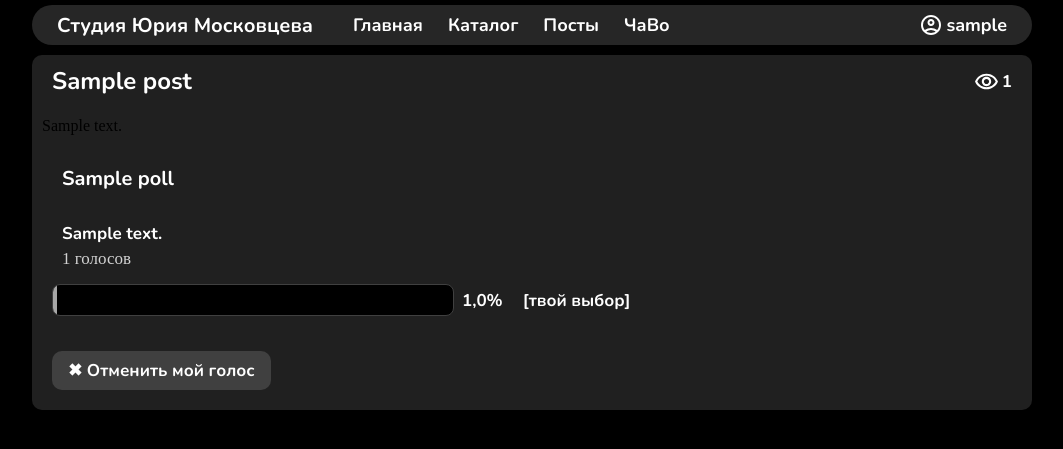
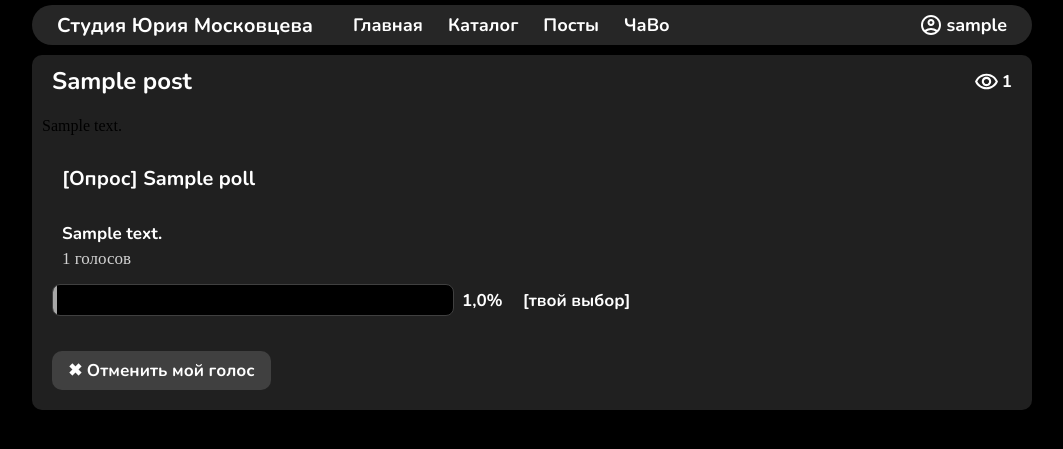
Before and after one commit to Yurden-MSKV/yurden_studio, a Django app: template templates/post_page.html in a window 1280 px wide. Shown: the top 449 px of the page, without its empty margins (108-1171 px from the left). Run offline with Django 5.2, Linux system fonts and the light colour scheme; a user stored in the database is signed in; tables that the repository leaves empty hold one stand-in row (values such as "Sample post"); the template is opened without the code that fills it: values that come from a table or form of the project are taken from there, most other values are stand-ins (such as "Sample title", 1, 10 or a date in 2020); some libraries are stand-ins or nearby versions; some web fonts are replaced.

Commit message:
Правка вывода опроса

```diff
--- a/templates/post_page.html
+++ b/templates/post_page.html
@@ -159,7 +159,7 @@
                     <!-- Блок опроса -->
                     {% if poll %}
                         <div id="poll-container" class="poll-container">
-                            <h2>{{ poll.question }}</h2>
+                            <h2>[Опрос] {{ poll.question }}</h2>
 
                             {% if not user.is_authenticated %}
                             <div class="auth-warning">
```
